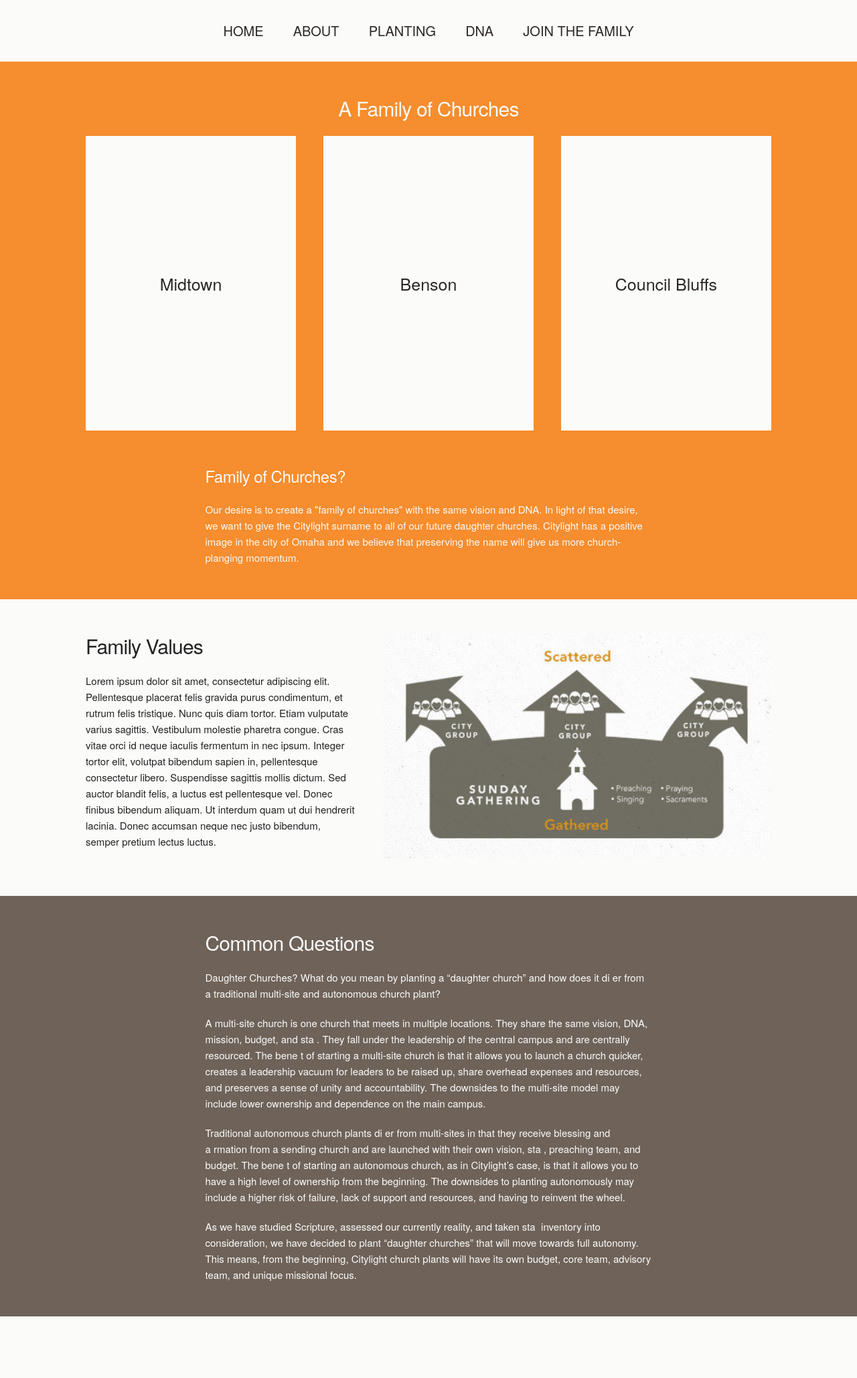
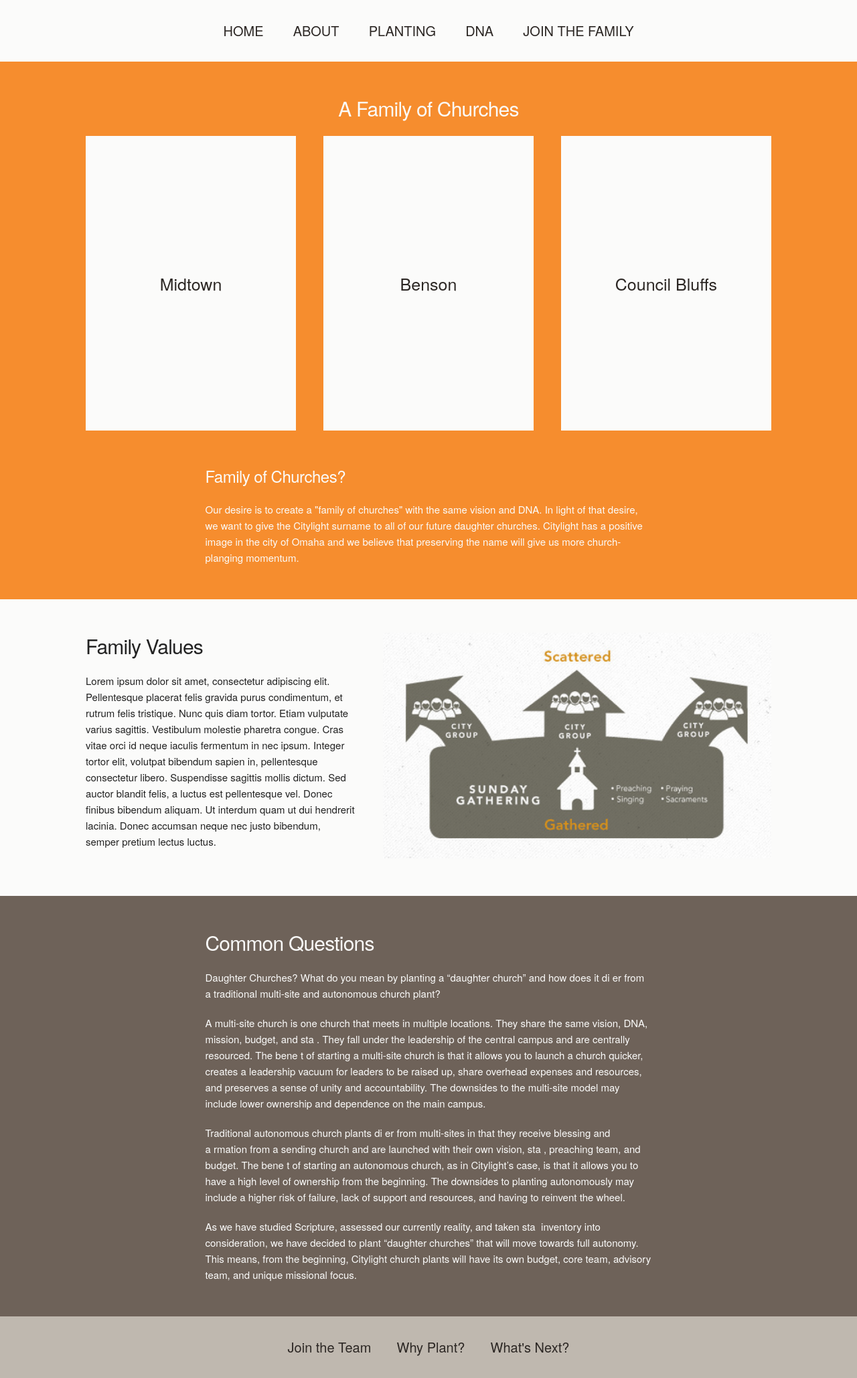
Before and after one commit to citylightomaha/citylightomaha.github.io, a Jekyll site: the page built from home.html, in a window 1280 px wide. Shown: the whole page at 67% size. Built offline with Jekyll 4.4.1, drawn with Linux system fonts in a browser that asks for light colours; before the commit the page ends 1966 px from its top, so only the background shows below that.

Commit message:
Add footer component and styles

```diff
--- a/_includes/footer.html
+++ b/_includes/footer.html
@@ -0,0 +1,7 @@
+<footer>
+    <ul>
+        <li><a href="#">Join the Team</a></li>
+        <li><a href="#">Why Plant?</a></li>
+        <li><a href="#">What's Next?</a></li>
+    </ul>
+</footer>
--- a/_sass/_global.scss
+++ b/_sass/_global.scss
@@ -4,42 +4,12 @@
 
 @import "partials/variables";
 @import "partials/skeleton-overrides";
+@import "partials/nav";
+@import "partials/footer";
 
 html {
   background-color: $tint;
   color: $shade;
-}
-
-nav {
-  ul {
-    list-style: none;
-    margin: 3rem 0;
-    text-align: center;
-  }
-
-  li {
-    @include transition(all 0.3s ease);
-
-    display: inline;
-    font-size: 2rem;
-    margin: 0 0.5rem;
-    padding: 1.5rem;
-    border-radius: 5px;
-
-    &:hover {
-      background-color: darken($tint, 3%);
-
-      a {
-        color: lighten($shade, 10%);
-      }
-    }
-  }
-
-  a {
-    color: $shade;
-    text-decoration: none;
-    text-transform: uppercase;
-  }
 }
 
 h1, h2, h3, h4, h5, h6 {
--- /dev/null
+++ b/_sass/partials/_footer.scss
@@ -0,0 +1,33 @@
+footer {
+  background-color: $medium-grey;
+
+  ul {
+    list-style: none;
+    margin: 0;
+    padding: 3rem 0;
+    text-align: center;
+  }
+
+  li {
+    @include transition(all 0.3s ease);
+
+    display: inline;
+    font-size: 2rem;
+    margin: 0 0.5rem;
+    padding: 1.2rem;
+    border-radius: 5px;
+
+    &:hover {
+      background-color: lighten($medium-grey, 4%);
+
+      a {
+        color: lighten($shade, 10%);
+      }
+    }
+  }
+
+  a {
+    color: $shade;
+    text-decoration: none;
+  }
+}
--- /dev/null
+++ b/_sass/partials/_nav.scss
@@ -0,0 +1,31 @@
+nav {
+  ul {
+    list-style: none;
+    margin: 3rem 0;
+    text-align: center;
+  }
+
+  li {
+    @include transition(all 0.3s ease);
+
+    display: inline;
+    font-size: 2rem;
+    margin: 0 0.5rem;
+    padding: 1.5rem;
+    border-radius: 5px;
+
+    &:hover {
+      background-color: darken($tint, 4%);
+
+      a {
+        color: lighten($shade, 10%);
+      }
+    }
+  }
+
+  a {
+    color: $shade;
+    text-decoration: none;
+    text-transform: uppercase;
+  }
+}
```
